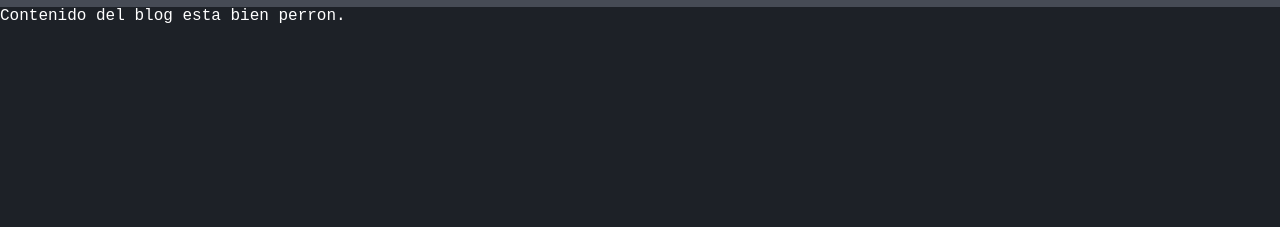
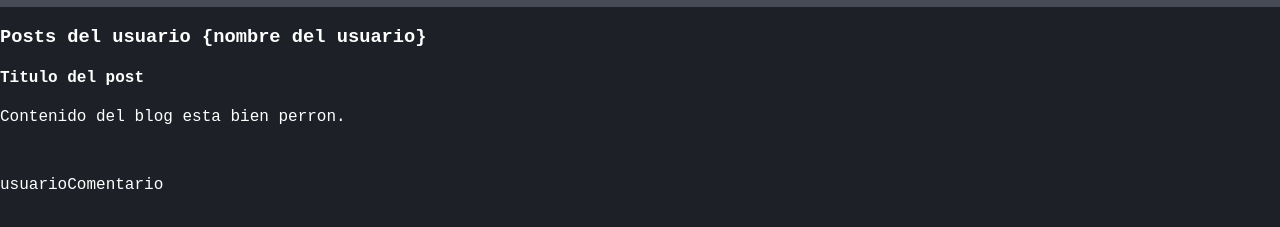
Before and after one commit to jepchub/curso-git, a plain HTML site: page index.html in a window 1280 px wide. Shown: the part 63-290 px from the top of the page. Drawn offline with Linux system fonts and the light colour scheme; a web font is replaced by a local one.

Commit message:
Add post html

```diff
--- a/index.html
+++ b/index.html
@@ -22,8 +22,16 @@
     <img class="logo" src="img/git.png">
     <h1>Blog Curso Git && Github</h1>
   </div>
-  <div>
-    Contenido del blog esta bien perron.
+  <div class="container" id="content">
+    <h3>Posts del usuario {nombre del usuario}</h3>
+    <div class="post">
+      <h4>Titulo del post</h4>
+      <p>Contenido del blog esta bien perron.</p>
+      <br>
+      <p>
+        <span>usuario</span>Comentario
+      </p>
+    </div>
   </div>
 </body>
 
```
